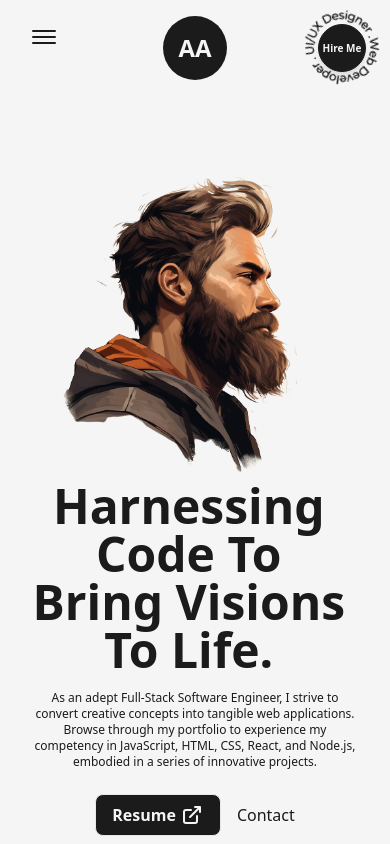
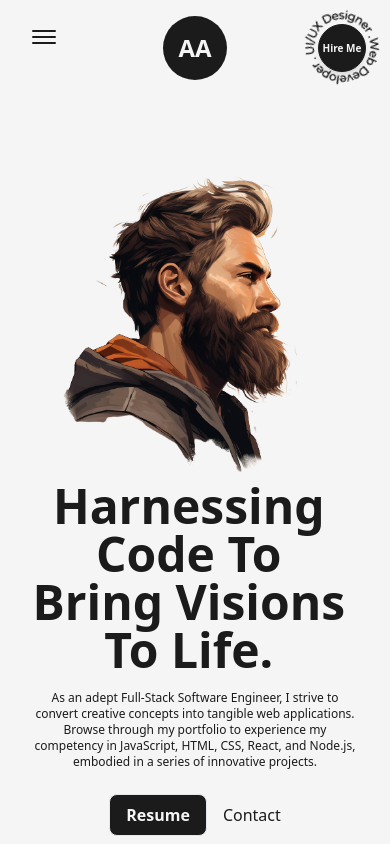
Before and after one commit to codebucks27/Next.js-Developer-Portfolio-Starter-Code, a Next.js app: page / in a window 390 px wide. Shown: the top 844 px of the page. Built offline with nearby package versions, Linux system fonts and the light colour scheme.

Commit message:
done with testing

```diff
--- a/src/pages/index.js
+++ b/src/pages/index.js
@@ -45,7 +45,8 @@ export default function Home() {
                 '
 
                 download={true}
-                >Resume<LinkArrow className='w-6 ml-1 lg:self-center' />
+                >Resume<LinkArrow className='w-6 ml-1
+                lg:hidden' />
 
                 </Link>
                 <Link href="mailto:Awadallaabdallah@gmail.com" target={'_blank'}
```
